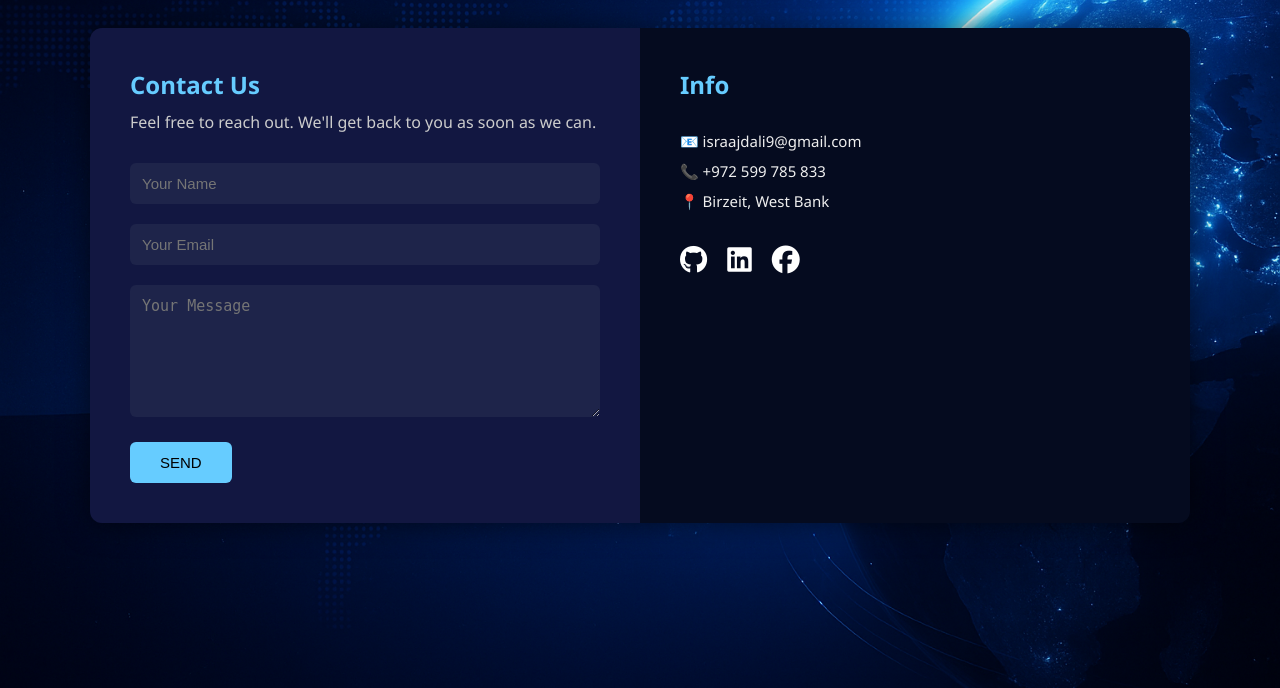
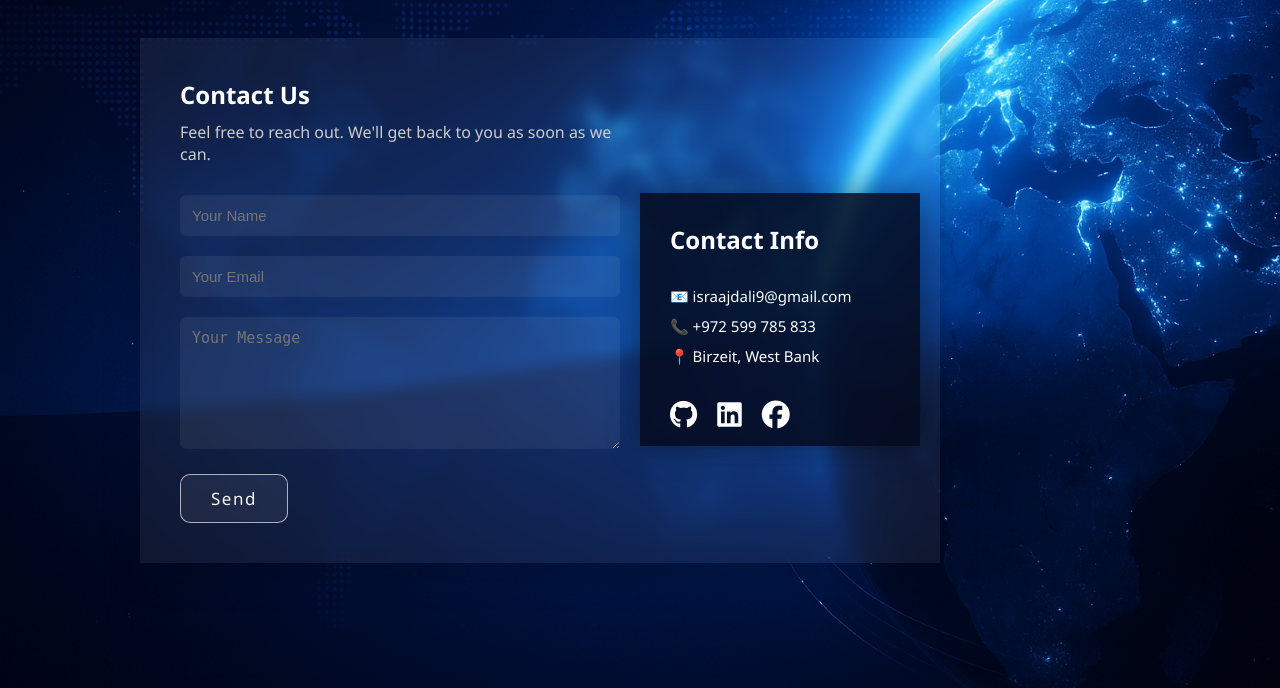
Before and after one commit to IsraaHajAli/Graduation-Project, a Flask app: page /contact in a window 1280 px wide. Shown: the part 112-800 px from the top of the page. Run offline with Flask 3, Linux system fonts and the light colour scheme.

Commit message:
Add files via upload

```diff
--- a/static/contact.css
+++ b/static/contact.css
@@ -7,24 +7,40 @@ body {
 
 .contact-wrapper {
   display: flex;
-  max-width: 1100px;
-  margin: 140px auto;
-  box-shadow: 0 0 30px rgba(0, 0, 0, 0.6);
-  border-radius: 12px;
-  overflow: hidden;
+
+  max-width: 800px;
+  margin-left: 140px;
+  margin-top: 150px;
+  /* box-shadow: 0 0 30px rgba(0, 0, 0, 0.6); */ /* ❌ شيليه */
+  border-radius: 0px;
+  overflow: visible;  /* ✅ خلي المربعات تبين خارج الإطار لو بدك */
+
 }
+
+
 
 .contact-left, .contact-right {
   flex: 1;
   padding: 40px;
+
+
 }
 
 .contact-left {
-  background-color: #121741;
+  background: rgba(255, 255, 255, 0.063);
+  box-shadow: 0 10px 35px rgba(0, 0, 0, 0.212);
+  backdrop-filter: blur(7px);
+  -webkit-backdrop-filter: blur(10px);
+  padding-right: 320px; /* ✅ هذا المهم */
+  border-radius: 0px;
+  position: relative;
 }
 
+
+
+
 .contact-left h1 {
-  color: #66ccff;
+  color: #ffffff;
   margin-bottom: 10px;
 }
 
@@ -36,36 +52,60 @@ body {
 .contact-form input,
 .contact-form textarea {
   width: 100%;
-  background: #1e244a;
+  background-color: #f6f6f610;
+  color: #f6f6f6;
+  border: 1px solid #ffffffa2;
   border: none;
   padding: 12px;
   margin-bottom: 20px;
-  color: white;
+
   font-size: 15px;
   border-radius: 6px;
 }
 
 .contact-form button {
-  background-color: #66ccff;
-  border: none;
+  background-color: #f6f6f610;
+  color: #f6f6f6;
+  border: 1px solid #ffffffa2;    /* 👈 خففنا السمك */
   padding: 12px 30px;
-  font-size: 15px;
-  border-radius: 6px;
+  font-size: 17px;
+  /* font-weight: bold; */
+  /* text-transform: uppercase; */
+  letter-spacing: 1.5px;
+  font-family: 'Segoe UI', sans-serif;
+  border-radius: 10px;
   cursor: pointer;
-  transition: background 0.3s ease;
+  transition: all 0.3s ease;
 }
 
 .contact-form button:hover {
-  background-color: #50b8ee;
+  background-color: #9edcf528;
+  /* box-shadow: 0 6px 18px rgba(102, 204, 255, 0.6); */
+  /* transform: translateY(-2px); */
 }
 
+
 .contact-right {
-  background-color: #050b1f;
-  color: #eeeeee;
+  position: absolute;
+  /* align-self: center; */
+
+  top: 155px;
+  right: 20px;
+  width: 280px;
+  padding: 30px;
+  height: 253px;
+  background-color: #050b1fdb;
+  border-radius: 0px;
+  box-shadow: 0 0 30px rgba(0, 0, 0, 0.4);
+  color: #ffffff;
+
 }
 
+
+
 .contact-right h2 {
-  color: #66ccff;
+
+  color: #ffffff;
   margin-bottom: 25px;
 }
 
--- a/templates/contact.html
+++ b/templates/contact.html
@@ -4,6 +4,10 @@
 <head>
     <!-- Font Awesome CDN -->
     <link rel="stylesheet" href="https://cdnjs.cloudflare.com/ajax/libs/font-awesome/6.5.0/css/all.min.css">
+
+
+
+
 
     <meta charset="UTF-8">
     <title>Contact - NewsScope</title>
@@ -12,17 +16,23 @@
 </head>
 
 <!-- ✅ Toast Message -->
-<div id="toast" class="toast">{{ get_flashed_messages()[0] if get_flashed_messages() else '' }}</div>
+<!-- <div id="toast" class="toast">{{ get_flashed_messages()[0] if get_flashed_messages() else '' }}</div> -->
+{% with messages = get_flashed_messages(with_categories=true) %}
+{% if messages %}
+<div id="toast" class="toast">{{ messages[0][1] }}</div>
+{% endif %}
+{% endwith %}
 
 <script>
     const toast = document.getElementById("toast");
-  if (toast.innerText.trim() !== "") {
-    toast.style.display = "block";
-    setTimeout(() => { toast.style.opacity = "1"; }, 100); // تظهر بلطف
+    if (toast) {
+        toast.style.opacity = "1"; // إظهار التوست
         setTimeout(() => {
-      toast.style.opacity = "0";
-      setTimeout(() => toast.style.display = "none", 500);
-    }, 3000); // تختفي بعد 3 ثواني
+            toast.style.opacity = "0"; // بعد 4 ثواني يبدأ يختفي
+            setTimeout(() => {
+                toast.style.display = "none"; // يخفيه نهائيًا
+            }, 500); // بعد اختفاء تدريجي
+        }, 4000); // التوست يظل ظاهر لمدة 4 ثواني
     }
 </script>
 
@@ -57,7 +67,7 @@
                 <input type="text" name="name" placeholder="Your Name" required />
                 <input type="email" name="email" placeholder="Your Email" required />
                 <textarea name="message" placeholder="Your Message" rows="6" required></textarea>
-                <button type="submit">SEND</button>
+                <button type="submit">Send</button>
             </form>
 
             {% with messages = get_flashed_messages(with_categories=true) %}
@@ -70,12 +80,9 @@
             {% endif %}
             {% endwith %}
 
-
-        </div>
-
             <!-- Info Section -->
             <div class="contact-right">
-            <h2>Info</h2>
+                <h2>Contact Info</h2>
                 <ul class="contact-info">
                     <li>📧 israajdali9@gmail.com</li>
                     <li>📞 +972 599 785 833</li>
@@ -98,6 +105,12 @@
                     </a>
                 </div>
             </div>
+        </div>
+
+
+
+
+
     </section>
 
 </body>
```
Also changed, not shown: other parts of static/contact.css (+17 -12 lines). Lines whose indentation alone changed are shown as unchanged.
